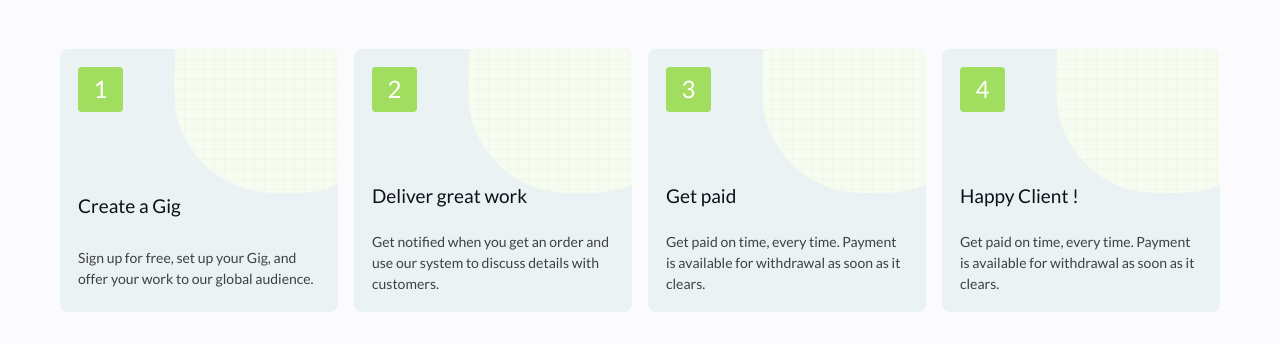
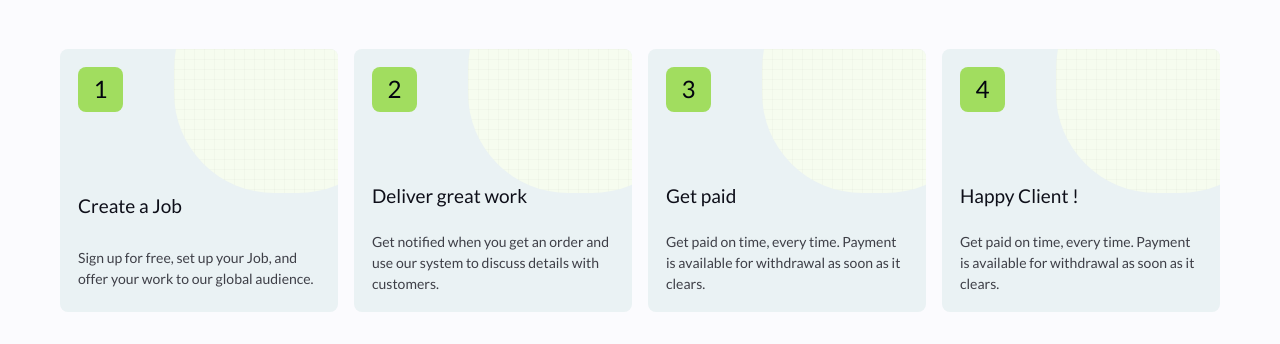
Before and after one commit to farah-jannat/niyog-zone, a Next.js app in the folder frontend/: page / in a window 1280 px wide. Shown: the part 1277-1621 px from the top of the page. Built offline with nearby package versions, Linux system fonts and the light colour scheme; no server answers.

Commit message:
fix: update color

```diff
--- a/frontend/src/components/how-it-works.tsx
+++ b/frontend/src/components/how-it-works.tsx
@@ -14,7 +14,7 @@ const HowItWorks = () => {
             className="bg-[#EAF2F4] grid gap-[70px] rounded-[8px] p-[18px] relative overflow-hidden z-0"
             key={i}
           >
-            <div className="bg-[#A1DD5F] h-[45px] w-[45px] rounded-[4px] grid place-items-center font-lato font-medium text-[24px] text-white">
+            <div className="bg-[#A1DD5F] h-[45px] w-[45px] rounded-[8px] grid place-items-center font-lato font-medium text-[24px] text-[#03050F]">
               {i + 1}
             </div>
 
--- a/frontend/src/constants.ts
+++ b/frontend/src/constants.ts
@@ -114,9 +114,9 @@ export const jobLimit = "12";
 
 export const howItWorkSteps = [
   {
-    heading: "Create a Gig",
+    heading: "Create a Job",
     subheading:
-      "Sign up for free, set up your Gig, and offer your work to our global audience.",
+      "Sign up for free, set up your Job, and offer your work to our global audience.",
   },
   {
     heading: "Deliver great work",
```
